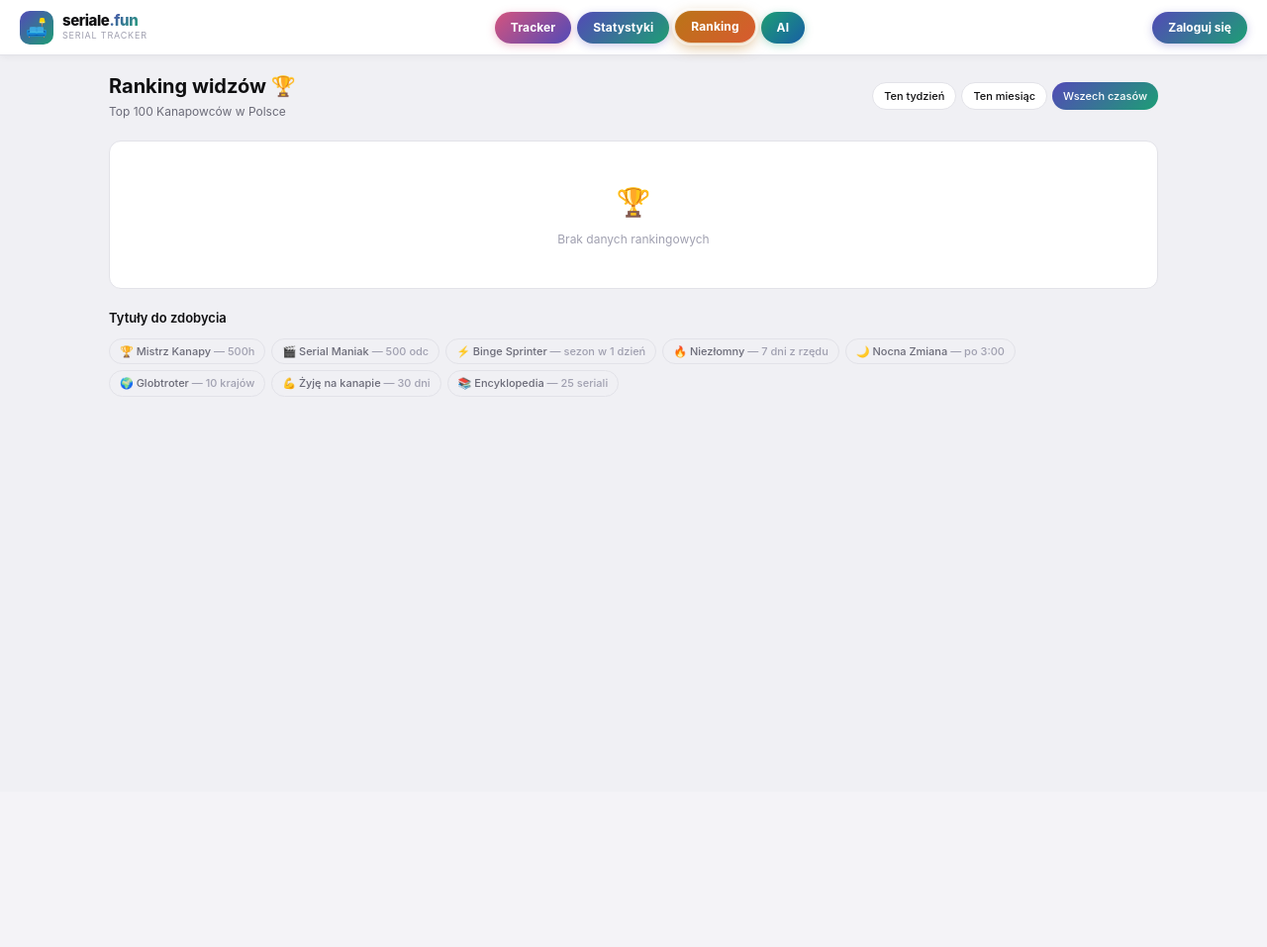
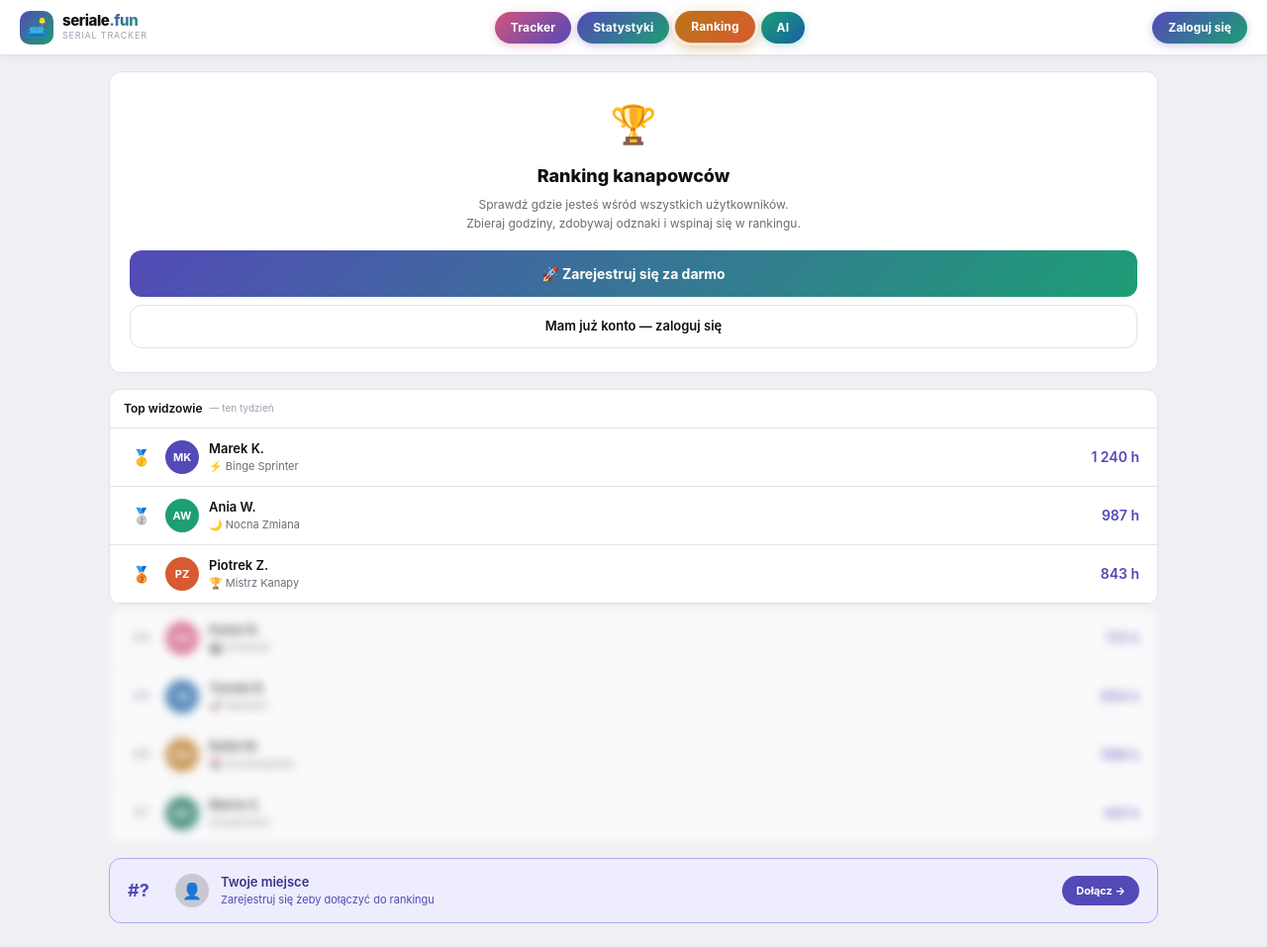
Before and after one commit to MarcinCeg/kanapowiec-v2, a Flask app: page /ranking in a window 1280 px wide. Shown: the whole page at 99% size. Before the commit the page ends 401 px from the top, so only its background shows below. Run offline with Flask 3, Linux system fonts and the light colour scheme.

Commit message:
Update ranking.html

```diff
--- a/templates/ranking.html
+++ b/templates/ranking.html
@@ -3,6 +3,81 @@
 
 {% block content %}
 <main>
+
+{% if is_guest %}
+{# ══ SNEAK PEEK rankingu dla gościa ══ #}
+<style>
+.sneak-btn-reg{display:block;padding:13px;border-radius:12px;border:none;background:linear-gradient(135deg,var(--purple),var(--teal));color:#fff;font-size:14px;font-weight:700;cursor:pointer;margin-bottom:8px;text-decoration:none;text-align:center}
+.sneak-btn-log{display:block;padding:11px;border-radius:12px;border:1.5px solid var(--border);background:transparent;color:var(--t);font-size:13px;font-weight:600;text-decoration:none;text-align:center}
+</style>
+
+<div style="background:var(--s);border:1px solid var(--border);border-radius:var(--r12);padding:24px 20px;text-align:center;margin-bottom:16px">
+  <div style="font-size:38px;margin-bottom:10px">🏆</div>
+  <div style="font-size:18px;font-weight:800;color:var(--t);margin-bottom:6px">Ranking kanapowców</div>
+  <div style="font-size:12px;color:var(--m);line-height:1.6;margin-bottom:18px">
+    Sprawdź gdzie jesteś wśród wszystkich użytkowników.<br>
+    Zbieraj godziny, zdobywaj odznaki i wspinaj się w rankingu.
+  </div>
+  <a href="/auth/register" class="sneak-btn-reg">🚀 Zarejestruj się za darmo</a>
+  <a href="/auth/login" class="sneak-btn-log">Mam już konto — zaloguj się</a>
+</div>
+
+{# Widoczna góra rankingu #}
+<div style="background:var(--s);border:1px solid var(--b);border-radius:var(--r12);overflow:hidden;margin-bottom:4px">
+  <div style="padding:10px 14px;border-bottom:1px solid var(--border);font-size:12px;font-weight:600;color:var(--t);display:flex;align-items:center;gap:7px">
+    <span>Top widzowie</span>
+    <span style="font-size:10px;color:var(--h);font-weight:400">— ten tydzień</span>
+  </div>
+  {% for r in [
+    ('MK','#534AB7','Marek K.','⚡ Binge Sprinter','1 240 h','🥇'),
+    ('AW','#1D9E75','Ania W.','🌙 Nocna Zmiana','987 h','🥈'),
+    ('PZ','#D85A30','Piotrek Z.','🏆 Mistrz Kanapy','843 h','🥉'),
+  ] %}
+  <div style="display:flex;align-items:center;gap:10px;padding:11px 18px;border-bottom:1px solid var(--border)">
+    <span style="font-size:16px;width:28px;text-align:center">{{ r[5] }}</span>
+    <div style="width:34px;height:34px;border-radius:50%;background:{{ r[1] }};display:flex;align-items:center;justify-content:center;font-size:11px;font-weight:700;color:#fff;flex-shrink:0">{{ r[0] }}</div>
+    <div style="flex:1">
+      <div style="font-size:13px;font-weight:600;color:var(--t)">{{ r[2] }}</div>
+      <div style="font-size:11px;color:var(--m)">{{ r[3] }}</div>
+    </div>
+    <div style="font-size:14px;font-weight:600;color:var(--purple)">{{ r[4] }}</div>
+  </div>
+  {% endfor %}
+</div>
+
+{# Zablokowane pozycje — blurowane #}
+<div style="filter:blur(5px);pointer-events:none;user-select:none;opacity:.7;background:var(--s);border:1px solid var(--b);border-radius:var(--r12);overflow:hidden;margin-bottom:14px">
+  {% for r in [
+    ('KN','#D4537E','Kasia N.','🎬 Kinoman','721 h','4'),
+    ('TB','#185FA5','Tomek B.','🚀 Maraton','654 h','5'),
+    ('RW','#BA7517','Rafał W.','📚 Encyklopedia','598 h','6'),
+    ('MS','#0F6E56','Marta S.','Kanapowiec','441 h','7'),
+  ] %}
+  <div style="display:flex;align-items:center;gap:10px;padding:11px 18px;border-bottom:1px solid var(--border)">
+    <span style="font-size:13px;font-weight:700;width:28px;text-align:center;color:var(--h)">#{{ r[5] }}</span>
+    <div style="width:34px;height:34px;border-radius:50%;background:{{ r[1] }};display:flex;align-items:center;justify-content:center;font-size:11px;font-weight:700;color:#fff;flex-shrink:0">{{ r[0] }}</div>
+    <div style="flex:1">
+      <div style="font-size:13px;font-weight:600;color:var(--t)">{{ r[2] }}</div>
+      <div style="font-size:11px;color:var(--m)">{{ r[3] }}</div>
+    </div>
+    <div style="font-size:14px;font-weight:600;color:var(--purple)">{{ r[4] }}</div>
+  </div>
+  {% endfor %}
+</div>
+
+{# Twoja pozycja placeholder #}
+<div style="background:#EEEDFE;border:1px solid #AFA9EC;border-radius:var(--r12);padding:14px 18px;display:flex;align-items:center;gap:12px">
+  <span style="font-size:18px;font-weight:700;color:#534AB7;min-width:36px">#?</span>
+  <div style="width:34px;height:34px;border-radius:50%;background:var(--b2);display:flex;align-items:center;justify-content:center;font-size:16px">👤</div>
+  <div style="flex:1">
+    <div style="font-size:13px;font-weight:600;color:#3C3489">Twoje miejsce</div>
+    <div style="font-size:11px;color:#534AB7">Zarejestruj się żeby dołączyć do rankingu</div>
+  </div>
+  <a href="/auth/register" style="background:#534AB7;color:#fff;padding:7px 14px;border-radius:20px;font-size:11px;font-weight:700;text-decoration:none;white-space:nowrap">Dołącz →</a>
+</div>
+
+{% else %}
+{# ══ PEŁNY RANKING dla zalogowanych ══ #}
 
 <div style="display:flex;align-items:center;justify-content:space-between;margin-bottom:20px;flex-wrap:wrap;gap:8px">
   <div>
@@ -16,7 +91,6 @@
   </div>
 </div>
 
-{# ── MOJA POZYCJA (jeśli nie w top 10) ── #}
 {% if my_pos and my_pos > 10 %}
 <div style="background:#EEEDFE;border:1px solid #AFA9EC;border-radius:var(--r12);padding:14px 18px;margin-bottom:14px;display:flex;align-items:center;gap:12px">
   <span style="font-size:18px;font-weight:700;color:#534AB7;min-width:36px">#{{ my_pos }}</span>
@@ -34,46 +108,35 @@
 </div>
 {% endif %}
 
-{# ── LISTA RANKINGOWA ── #}
 <div style="background:var(--s);border:1px solid var(--b);border-radius:var(--r12);overflow:hidden">
   {% for row in ranking %}
   <div style="display:flex;align-items:center;gap:10px;padding:11px 18px;border-bottom:1px solid {{ '#f0f0f2' if not row.is_me else 'transparent' }};background:{{ '#EEEDFE' if row.is_me else 'transparent' }};transition:background .1s"
        onmouseover="if(!{{ 'true' if row.is_me else 'false' }})this.style.background='var(--bg)'"
        onmouseout="this.style.background='{{ '#EEEDFE' if row.is_me else 'transparent' }}'">
-
-    {# POZYCJA #}
     <span style="font-size:14px;font-weight:700;width:28px;text-align:center;flex-shrink:0;color:{{ '#BA7517' if row.pos==1 else '#888780' if row.pos==2 else '#993C1D' if row.pos==3 else '#534AB7' if row.is_me else 'var(--h)' }}">
       {{ '🥇' if row.pos==1 else '🥈' if row.pos==2 else '🥉' if row.pos==3 else '#'+row.pos|string }}
     </span>
-
-    {# AVATAR #}
     <div style="width:34px;height:34px;border-radius:50%;background:{{ 'linear-gradient(135deg,#534AB7,#1D9E75)' if row.is_me else row.user.avatar_color }};display:flex;align-items:center;justify-content:center;font-size:11px;font-weight:700;color:#fff;flex-shrink:0">
       {{ row.user.initials }}
     </div>
-
-    {# NICK + TYTUŁ #}
     <div style="flex:1;min-width:0">
       <div style="font-size:13px;font-weight:600;color:var(--t);display:flex;align-items:center;gap:5px">
         {{ row.user.username }}
         {% if row.is_me %}<span style="font-size:9px;background:#534AB7;color:#fff;padding:1px 5px;border-radius:20px">TY</span>{% endif %}
-        {% if row.user.is_pro %}<span style="font-size:8px;background:linear-gradient(135deg,#534AB7,#1D9E75);color:#fff;padding:1px 5px;border-radius:20px;font-weight:700">PRO</span>{% endif %}
+        {% if row.user.is_pro %}<span style="font-size:8px;background:linear-gradient(135deg,#534AB7,#1D9E75);color:#fff;padding:1px 5px;border-radius:20px">PRO</span>{% endif %}
       </div>
       <div style="font-size:11px;color:var(--m)">{{ row.title.ico }} {{ row.title.name }}</div>
     </div>
-
-    {# STATSY #}
     <div style="text-align:right;flex-shrink:0">
       <div style="font-size:14px;font-weight:600;color:var(--t)">{{ row.stats.total_hours|round(1) if row.stats else '—' }} h</div>
       <div style="font-size:10px;color:var(--m)">{{ row.stats.total_episodes if row.stats else '—' }} odcinków</div>
     </div>
-
   </div>
   {% else %}
   <div class="empty" style="padding:40px"><div class="empty-ico">🏆</div><p>Brak danych rankingowych</p></div>
   {% endfor %}
 </div>
 
-{# ── MOTYWACJA ── #}
 {% if my_pos and my_pos > 1 %}
 {% set prev_row = ranking|selectattr('pos','eq', my_pos-1)|first %}
 {% if prev_row and prev_row.stats and current_user.stats %}
@@ -86,7 +149,6 @@
 {% endif %}
 {% endif %}
 
-{# ── DOSTĘPNE TYTUŁY ── #}
 <div style="margin-top:20px">
   <div style="font-size:13px;font-weight:600;color:var(--t);margin-bottom:10px">Tytuły do zdobycia</div>
   <div style="display:flex;flex-wrap:wrap;gap:6px">
@@ -99,7 +161,7 @@
       ('kraje10','Globtroter','10 krajów','🌍'),
       ('seria30','Żyję na kanapie','30 dni','💪'),
       ('ukonczyl25','Encyklopedia','25 seriali','📚'),
-] %}
+    ] %}
     <span style="padding:4px 10px;border-radius:20px;font-size:11px;font-weight:500;background:var(--bg);border:1px solid var(--b);color:var(--m)">
       {{ ico }} {{ name }} <span style="color:var(--h)">— {{ desc }}</span>
     </span>
@@ -107,5 +169,6 @@
   </div>
 </div>
 
+{% endif %}
 </main>
 {% endblock %}
```
